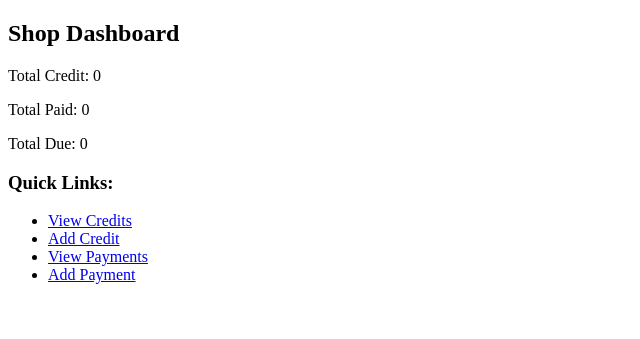
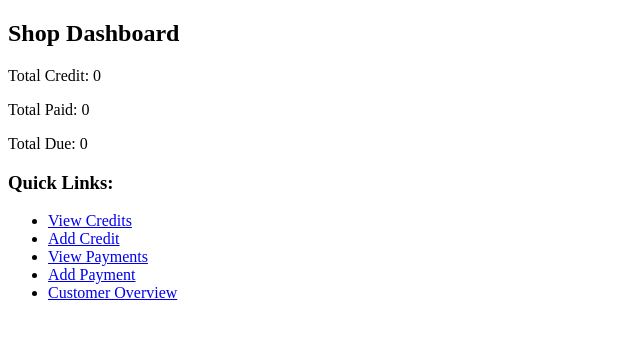
Before and after one commit to bishaldahal4777/credit_management, a Django app: page /dashboard/ in a window 1280 px wide. Shown: the top 339 px of the page, without its empty margins (0-640 px from the left). Run offline with Django 5.2, Linux system fonts and the light colour scheme; a user stored in the database is signed in; data that the repository does not hold is empty.

Commit message:
created customer overview html page

```diff
--- a/users/templates/users/dashboard.html
+++ b/users/templates/users/dashboard.html
@@ -15,6 +15,8 @@
         <li><a href="{% url 'add_credit' %}">Add Credit</a></li>
         <li><a href="{% url 'payment_list' %}">View Payments</a></li>
         <li><a href="{% url 'add_payment' %}">Add Payment</a></li>
+        <li><a href="{% url 'customer_overview' %}">Customer Overview</a></li>
+
     </ul>
 </body>
 </html>
--- a/users/views.py
+++ b/users/views.py
@@ -2,6 +2,8 @@ from django.contrib.auth.forms import UserCreationForm
 from django.shortcuts import render, redirect
 from credits.models import Credit, Payment
 from django.db.models import Sum
+from customers.models import Customer
+from credits.utils import customer_balance
 from django.contrib.auth.decorators import login_required
 
 def register(request):
@@ -31,3 +33,9 @@ def dashboard(request):
         'total_due': total_due,
     }
     return render(request, 'users/dashboard.html', context)
+
+@login_required
+def customer_overview(request):
+    customers = Customer.objects.filter(shop=request.user)
+    customer_balances = {customer: customer_balance(customer) for customer in customers}
+    return render(request, 'users/customer_overview.html', {'customer_balances': customer_balances})
```
Also changed, not shown: users/templates/users/customer_overview.html (added, +25 -0 lines).
